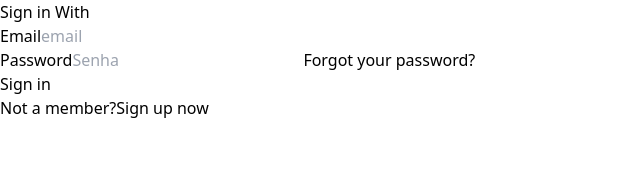
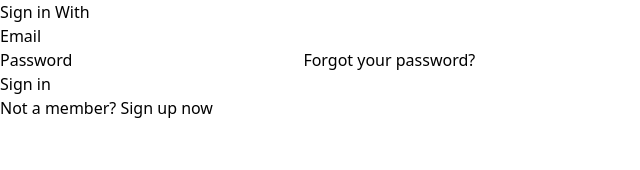
Before and after one commit to EnricoMustafa/CRUD, a React (Vite) app: page / in a window 1280 px wide. Shown: the top 170 px of the page, without its empty margins (0-640 px from the left). Built offline with nearby package versions, Linux system fonts and the light colour scheme.

Commit message:
reset commit backend

```diff
--- a/package.json
+++ b/package.json
@@ -5,16 +5,12 @@
   "type": "module",
   "scripts": {
     "dev": "vite",
-    "startN": "nodemon server.js",
     "build": "vite build",
     "lint": "eslint .",
     "preview": "vite preview"
   },
   "dependencies": {
     "axios": "^1.8.4",
-    "cors": "^2.8.5",
-    "express": "^5.1.0",
-    "nodemon": "^3.1.9",
     "react": "^19.0.0",
     "react-dom": "^19.0.0",
     "react-router-dom": "^7.4.1"
--- a/src/screens/Home/Home.jsx
+++ b/src/screens/Home/Home.jsx
@@ -1,73 +1,26 @@
-import { useState } from "react";
 
 export default function Home() {
-  const [email, setEmail] = useState('');
-  const [password, setPassword] = useState('');
-
-  const handleSubmit = async (e) => {
-    e.preventDefault();
-
-    try {
-      const response = await fetch('http://localhost:3000/login', {
-        method: 'POST',
-        headers: {
-          'Content-Type': 'application/json',
-        },
-        body: JSON.stringify({ email, password }),
-      });
-
-      const data = await response.json();
-
-      if (response.ok) {
-        console.log("Login bem sucedido", data);
-        // redirecionar ou guardar token aqui
-      } else {
-        console.error("Erro no Login", data.message);
-      }
-    } catch (error) {
-      console.error("Erro na requisição: ", error);
-    }
-  };
-
   return (
+    <>
         <div className="h-screen w-full bg-slate-500 flex items-center justify-center">
-      <form onSubmit={handleSubmit} className="flex flex-col h-96 w-96 bg-white rounded-lg p-6 shadow-lg">
+            <form className="flex flex-col h-96 w-96 bg-white rounded-lg p-6 shadow-lg">
                 <h1 className="text-center text-3xl">Sign in With</h1>
-
-        <div className="flex flex-col items-start mx-auto mt-5">
+                <div className="flex  flex-col items-start mx-auto mt-5">
                     <label className="font-semibold">Email</label>
-          <input
-            type="email"
-            placeholder="email"
-            value={email}
-            onChange={(e) => setEmail(e.target.value)}
-            required
-            className="border rounded-lg bg-slate-200 w-60 p-1"
-          />
+                    <input type="email" className="border rounded-lg bg-slate-200 w-60 p-1"/>
                 </div>
 
                 <div className="flex flex-col items-start mx-auto mt-5">
                     <label className="font-semibold">Password</label>
-          <input
-            type="password"
-            placeholder="Senha"
-            value={password}
-            onChange={(e) => setPassword(e.target.value)}
-            required
-            className="border rounded-lg bg-slate-200 w-60 p-1"
-          />
-          <a className="underline text-slate-400 text-sm cursor-pointer hover:text-gray-800" href="#">Forgot your password?</a>
+                    <input type="password" className="border rounded-lg bg-slate-200 w-60 p-1"/>
+                    <a className="underline text-slate-400 text-sm cursor-pointer hover:text-gray-800" href="">Forgot your password?</a>
                 </div>
-
                 <div className="flex flex-col items-center justify-center mt-5">
                 <button className="bg-gray-900 text-white rounded-lg p-2 w-44 hover:bg-white hover:shadow-xl hover:text-gray-900">Sign in</button>
                 </div>
-
-        <p className="text-slate-400 mt-5 flex justify-center text-sm">
-          Not a member?
-          <a className="underline px-1 cursor-pointer hover:text-gray-800" href="/signup">Sign up now</a>
-        </p>
+                <p className="text-slate-400 mt-5 flex justify-center text-sm" href="">Not a member? <a className="underline px-1 cursor-pointer hover:text-gray-800" href="/signup">Sign up now</a></p>
             </form>
         </div>
-  );
+    </>
+  )
 }
```
Also changed, not shown: server.js (deleted, +0 -7 lines), src/app.js (deleted, +0 -20 lines), 1 other file (tests, documents, lock files or other folders). Lines whose indentation alone changed are shown as unchanged.
